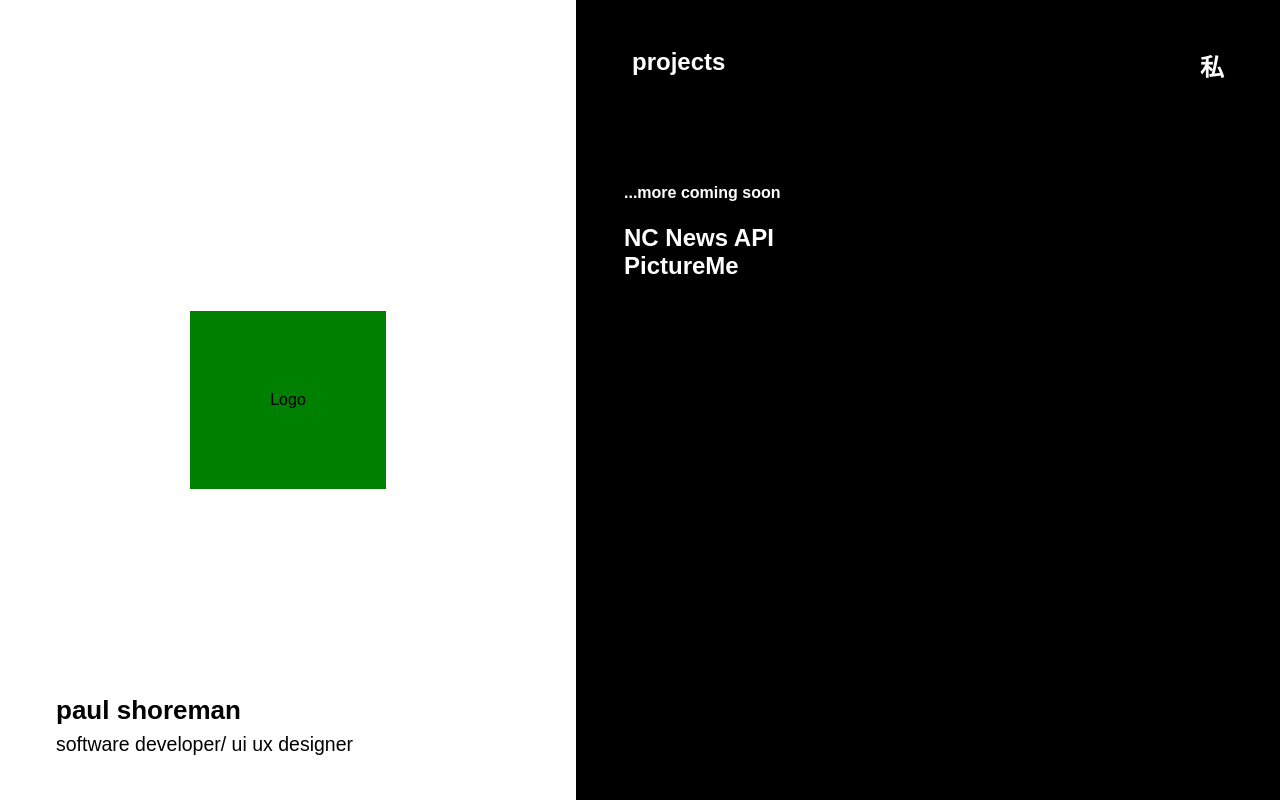
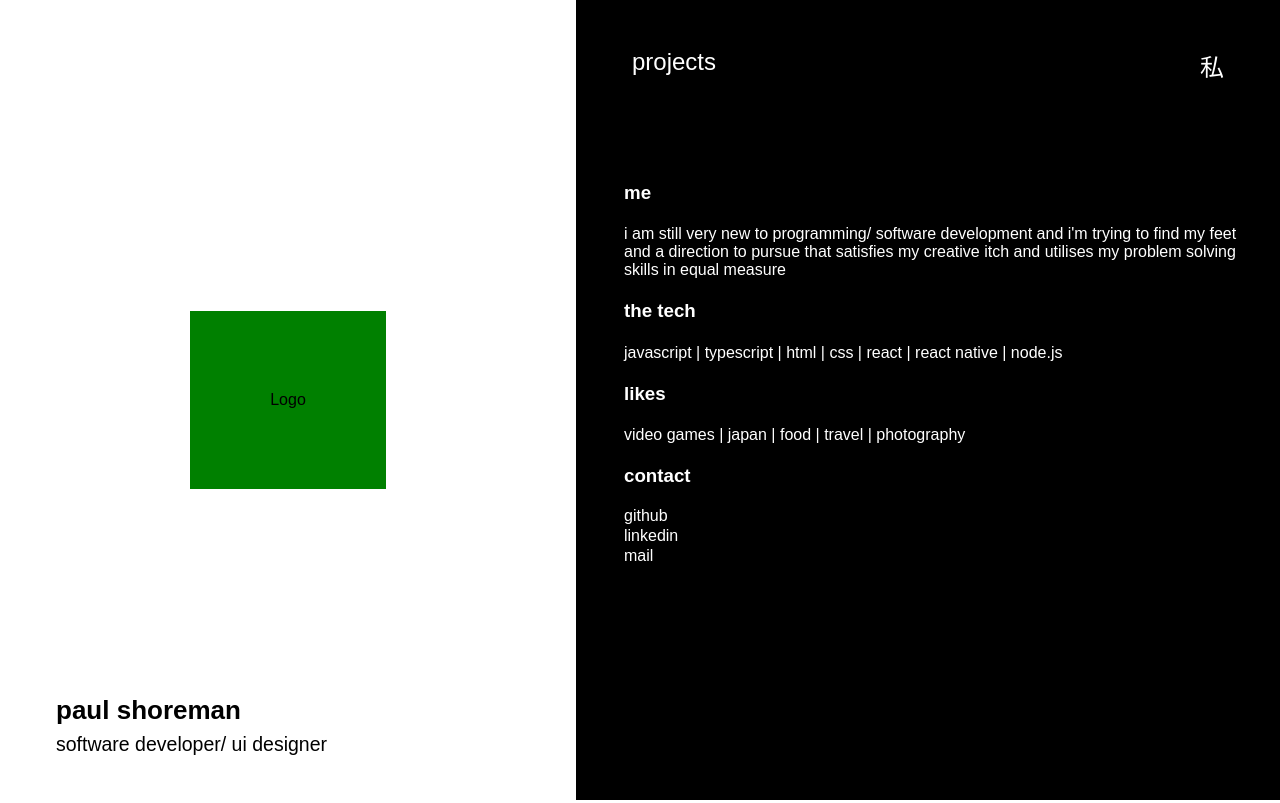
Before and after one commit to wasabi-p/react-portfolio, a React (Create React App) app: page /me in a window 1280 px wide. Built offline with nearby package versions, Linux system fonts and the light colour scheme.

Commit message:
about me section done and links active, project pages wip

```diff
--- a/package.json
+++ b/package.json
@@ -3,12 +3,14 @@
   "version": "0.1.0",
   "private": true,
   "dependencies": {
+    "@babel/plugin-proposal-private-property-in-object": "^7.21.11",
     "@testing-library/jest-dom": "^5.17.0",
     "@testing-library/react": "^13.4.0",
     "@testing-library/user-event": "^13.5.0",
     "react": "^18.3.1",
     "react-dom": "^18.3.1",
-    "react-scripts": "5.0.1",
+    "react-router-dom": "^6.27.0",
+    "react-scripts": "^5.0.1",
     "web-vitals": "^2.1.4"
   },
   "scripts": {
--- a/src/App.css
+++ b/src/App.css
@@ -46,14 +46,20 @@ h2 {
   line-height: 0;
   font-weight: 300;
 }
-.main {
+h3 {
+  font-weight: 800;
+}
+h4 {
+  font-weight: 400;
+}
+.main-container {
   background-color: black;
   color: white;
   height: 100vh;
   width: auto;
 }
 @media (min-width: 1080px) {
-  .main {
+  .main-container {
     margin-left: 45vw;
   }
 }
@@ -68,7 +74,7 @@ nav {
   position: relative;
   font-size: large;
 }
-.main-container {
+.main-content {
   padding-top: 3rem;
   padding-left: 1rem;
   margin: 2rem;
@@ -78,15 +84,36 @@ nav {
 a {
   font-weight: 600;
   font-size: x-large;
+  text-decoration: none;
+}
+a:link {
+  text-decoration: inherit;
+  color: inherit;
+  font-weight: inherit;
 }
 a:hover {
   text-decoration: underline;
-  cursor:pointer;
+  cursor: pointer;
   text-decoration-thickness: 2px;
   text-underline-offset: 6px;
+  text-decoration-color: green;
+}
+a:visited {
+  color: inherit;
+  text-decoration: none;
   text-decoration-color: green;
 }
 .project-list {
   display: flex;
   flex-direction: column;
 }
+ul {
+  list-style-type: none;
+  margin: 0;
+  padding: 0;
+  line-height: 1.25;
+}
+#links {
+  font-size: medium;
+  font-weight: 400;
+}
--- a/src/components/AboutMe.jsx
+++ b/src/components/AboutMe.jsx
@@ -1,9 +1,43 @@
-import React from 'react'
+import React from "react";
 
 const AboutMe = () => {
   return (
-    <div>AboutMe</div>
-  )
-}
+    <div>
+      <h3>me</h3>
+      <h4>
+        i am still very new to programming/ software development and i'm trying
+        to find my feet and a direction to pursue that satisfies my creative
+        itch and utilises my problem solving skills in equal measure
+      </h4>
+      <h3>the tech</h3>
+      <h4>
+        javascript | typescript | html | css | react | react native | node.js{" "}
+      </h4>
+      <h3>likes</h3>
+      <h4>video games | japan | food | travel | photography</h4>
+      <h3>contact</h3>
+      <ul>
+        <li>
+          <a id="links" href="https://github.com/wasabi-p">
+            github
+          </a>
+        </li>
+        <li>
+          <a
+            id="links"
+            href="https://www.linkedin.com/in/paul-shoreman-844806306"
+          >
+            linkedin
+          </a>
+        </li>
+        <li>
+          <a id="links" href="mailto:paul.shoreman@outlook.com">
+            mail
+          </a>
+        </li>
+      </ul>
+    </div>
+  );
+};
 
-export default AboutMe
+export default AboutMe;
--- a/src/components/Banner.jsx
+++ b/src/components/Banner.jsx
@@ -7,7 +7,7 @@ const Banner = () => {
       <Logo />
       <div className="name-title">
       <h1>paul shoreman</h1>
-      <h2>software developer/ ui ux designer</h2>
+      <h2>software developer/ ui designer</h2>
       </div>
     </div>
   );
--- a/src/components/Main.jsx
+++ b/src/components/Main.jsx
@@ -1,18 +1,23 @@
 import React from "react";
 import ProjectList from "./ProjectList";
+import Nav from "./Nav";
+import AboutMe from "./AboutMe";
 import ProjectPage from "./ProjectPage";
-import AboutMe from "./AboutMe";
-import Nav from "./Nav";
+import { Routes, Route } from "react-router-dom";
 
 const Main = () => {
-
-
-  return <div className="main">
-    <Nav/>
+  return (
     <div className="main-container">
-    <ProjectList/>
+      <Nav />
+      <div className="main-content">
+        <Routes>
+          <Route path="/" element={<ProjectList />} />
+          <Route path="/me" element={<AboutMe />} />
+          <Route path="/project/:project_id" element={<ProjectPage />} />
+        </Routes>
+      </div>
     </div>
-  </div>;
+  );
 };
 
 export default Main;
--- a/src/components/Nav.jsx
+++ b/src/components/Nav.jsx
@@ -1,10 +1,12 @@
 import React from "react";
 
 const Nav = () => {
-  return <nav>
-    <a>projects </a>
-    <a>私</a>
-  </nav>;
+  return (
+    <nav>
+      <a href="/">projects </a>
+      <a href="me">私</a>
+    </nav>
+  );
 };
 
 export default Nav;
--- a/src/components/ProjectList.jsx
+++ b/src/components/ProjectList.jsx
@@ -1,11 +1,17 @@
 import React from "react";
 
 const ProjectList = () => {
+
+
+
+
+
   return (
     <div className="project-list">
       <h4>...more coming soon</h4>
-      <a>NC News API</a>
-      <a>PictureMe</a>
+      <a href="/project/:project_id">Porfolio</a>
+      <a href="/project/:project_id">NC News API</a>
+      <a href="/project/:project_id">PictureMe</a>
     </div>
   );
 };
```
Also changed, not shown: src/App.jsx (added, +14 -0 lines), src/index.js (+9 -8 lines), 1 other file (tests, documents, lock files or other folders).
